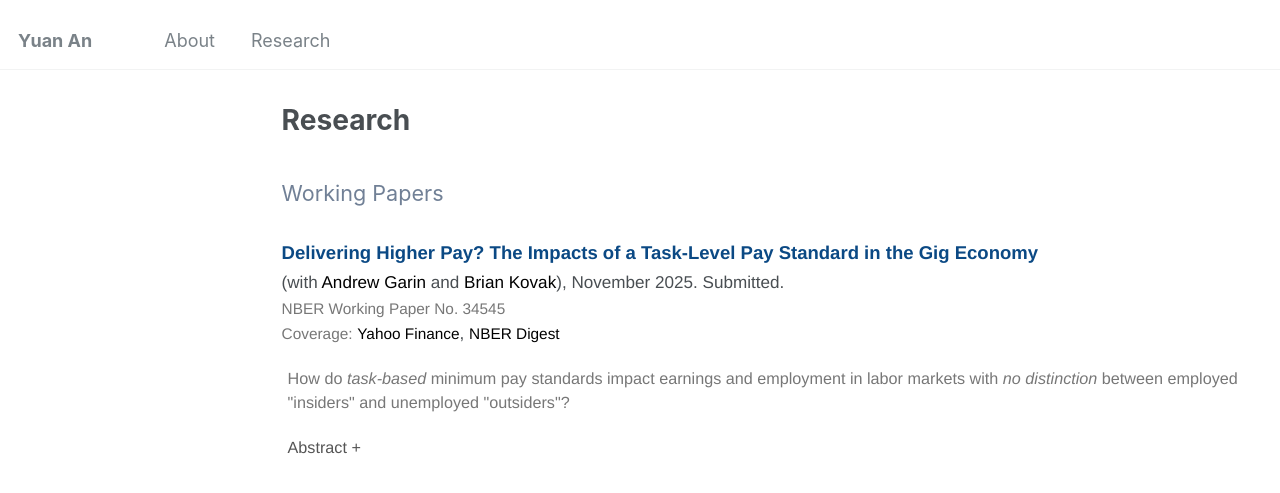
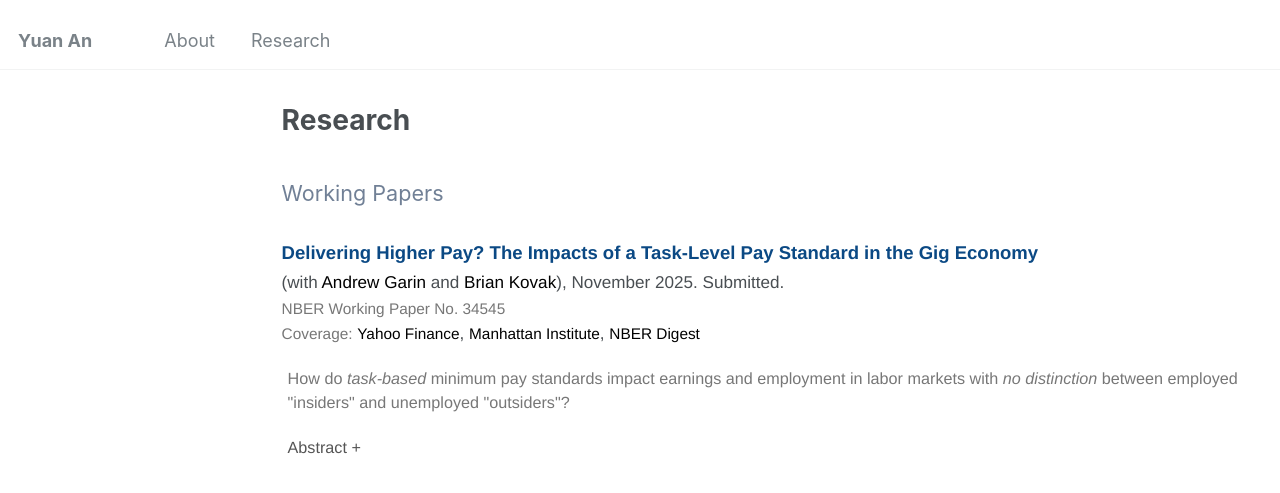
Before and after one commit to yuan-ann/yuan-ann.github.io, a Jekyll site: the page built from _pages/research.md, in a window 1280 px wide. Shown: the top 493 px of the page. Built offline with Jekyll 4.4.1, drawn with Linux system fonts in a browser that asks for light colours.

Commit message:
Modify coverage section in research.md
Updated coverage links for the research paper.

```diff
--- a/_pages/research.md
+++ b/_pages/research.md
@@ -34,7 +34,7 @@ author_profile: false
     (with <a style="color:black;" href="https://sites.google.com/view/andygarin/home">Andrew Garin</a> and
     <a style="color:black;" href="https://www.andrew.cmu.edu/user/bkovak/">Brian Kovak</a>), November 2025. Submitted.<br>
     <a style="font-size:.9em; color:#777;" href=""> NBER Working Paper No. 34545 </a><br>
-    <span style="font-size:.9em; color:#777;">Coverage:</span> <a style="font-size:.9em; color:black;" href="https://finance.yahoo.com/news/seattles-delivery-minimum-wage-failed-120039601.html">Yahoo Finance</a>, <a style="font-size:.9em; color:black;" href="">NBER Digest</a>
+    <span style="font-size:.9em; color:#777;">Coverage:</span> <a style="font-size:.9em; color:black;" href="https://finance.yahoo.com/news/seattles-delivery-minimum-wage-failed-120039601.html">Yahoo Finance</a>, <a style="font-size:.9em; color:black;" href="https://manhattan.institute/article/seattles-delivery-minimum-wage-failed-drivers-and-raised-costs">Manhattan Institute</a>, <a style="font-size:.9em; color:black;" href="">NBER Digest</a>
   </p>
 
   <p class="paper-id">
```
